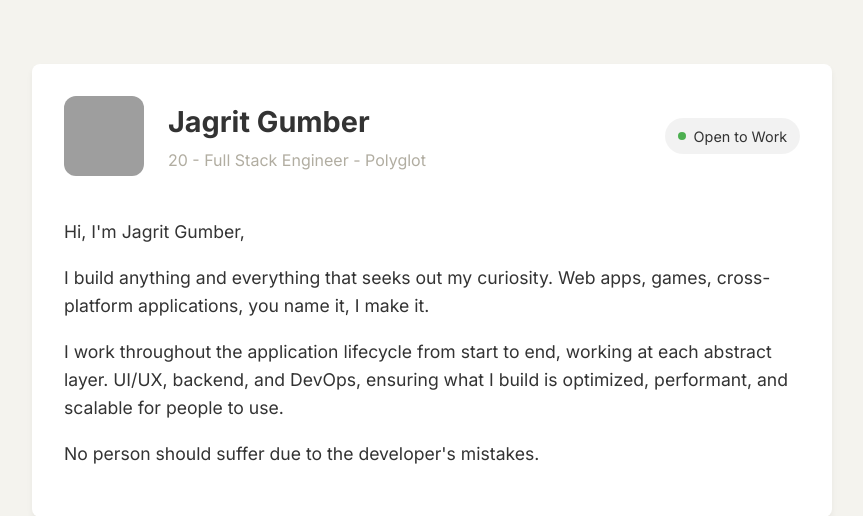
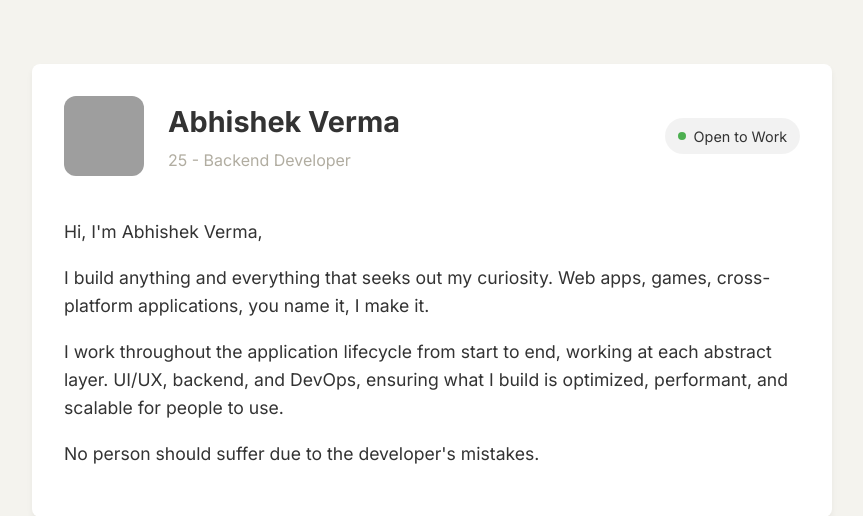
Before and after one commit to w3Abhishek/blog, a Flask app: page / in a window 1280 px wide. Shown: the part 127-643 px from the top of the page, without its empty margins (208-1071 px from the left). Run offline with Flask 3, Linux system fonts and the light colour scheme; data that the repository does not hold is empty; grey boxes are pictures that could not be loaded.

Commit message:
Update index template

```diff
--- a/templates/index.html
+++ b/templates/index.html
@@ -5,8 +5,8 @@
     <div class="profile-header">
         <img src="https://avatars.githubusercontent.com/u/40134208" alt="Jagrit Gumber" class="profile-pic">
         <div class="profile-info">
-            <h1>Jagrit Gumber</h1>
-            <p>20 - Full Stack Engineer - Polyglot</p>
+            <h1>Abhishek Verma</h1>
+            <p>25 - Backend Developer</p>
         </div>
         <div class="status-badge">
             <span class="status-dot"></span>
@@ -19,7 +19,7 @@
     </div>
 
     <div class="intro-text">
-        <p>Hi, I'm Jagrit Gumber,</p>
+        <p>Hi, I'm Abhishek Verma,</p>
         <p>I build anything and everything that seeks out my curiosity. Web apps, games, cross-platform applications,
             you name it, I make it.</p>
         <p>I work throughout the application lifecycle from start to end, working at each abstract layer. UI/UX,
```
